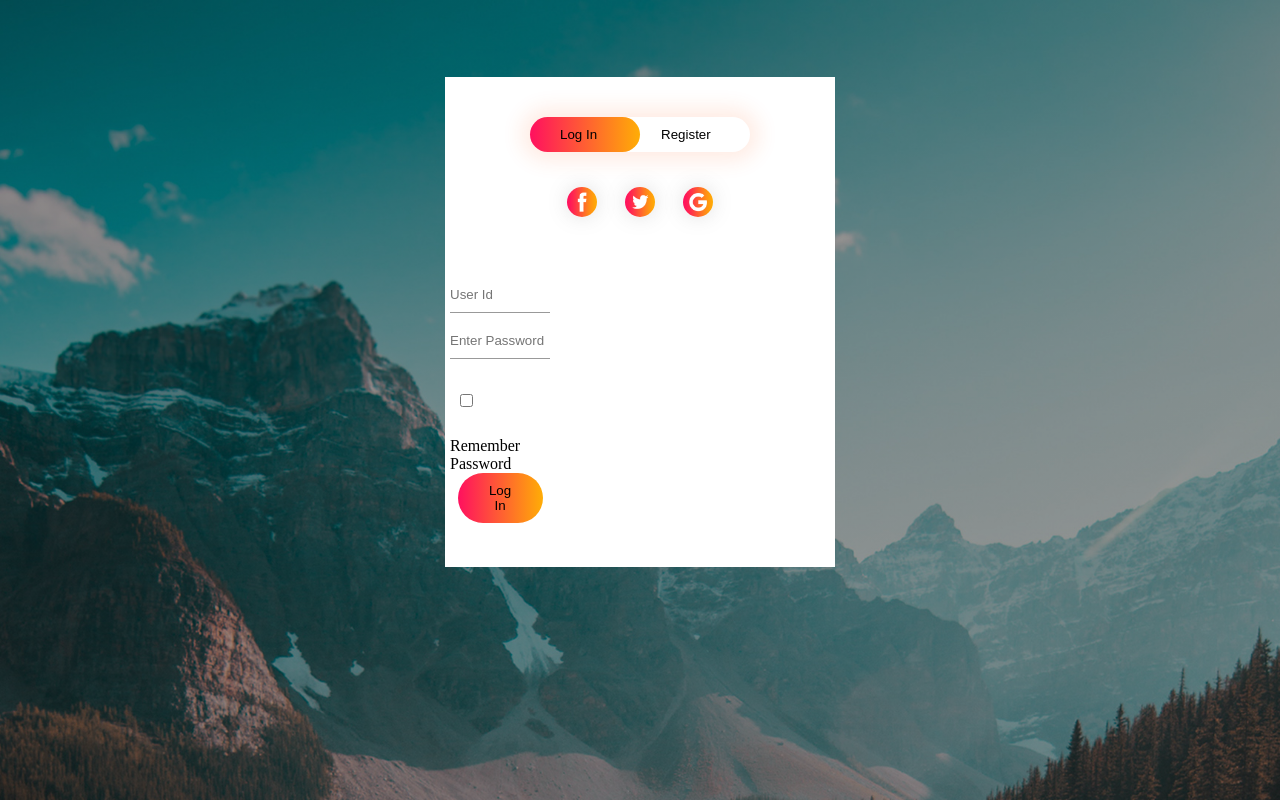
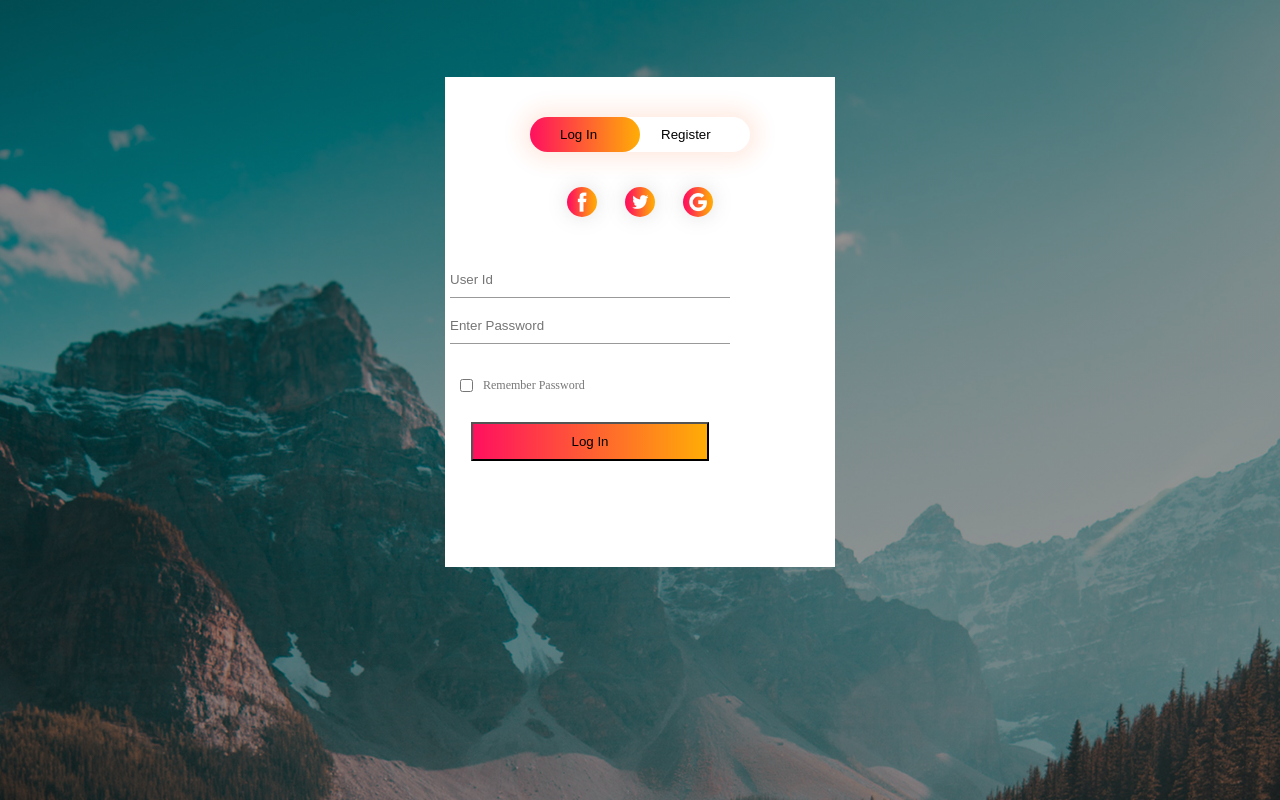
Before and after one commit to farhan-begg/login-register-template, a plain HTML site: page index.html in a window 1280 px wide. Drawn offline with Linux system fonts and the light colour scheme.

Commit message:
progress

```diff
--- a/style.css
+++ b/style.css
@@ -91,35 +91,13 @@
   background: linear-gradient(to right, #ff105f, #ffad06);
 }
 
-.input-group {
-  top: 180px;
-  position: absolute;
-  width: 280px;
-  transition: 0.5s;
-}
-
-.input-group {
-  width: 100px;
-  padding: 10px 0;
-  margin: 5px 0;
-  border-left: 0;
-  border-top: 0;
-  border-right: 0;
-  border-bottom: 1 solid #999;
-  outline: none;
-  background: transparent;
-}
-
-.submit-btn {
-  width: 85%;
-  padding: 10px 30px;
-  display: block;
-  margin: auto;
-  background: linear-gradient(to right, #ff105f, #ffad06);
-  border: 0;
-  outline: none;
-  border-radius: 30px;
-}
 .chech-box {
   margin: 30px 10px;
 }
+
+span {
+  color: #777;
+  font-size: 12px;
+  bottom: 68px;
+  position: absolute;
+}
```
Also changed, not shown: index.html (+3 -2 lines).
